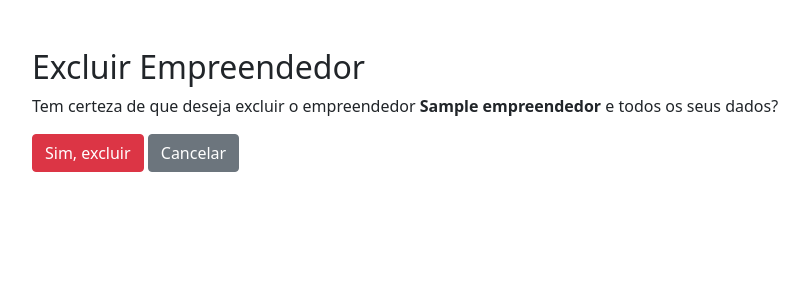
After one commit to Joaquim-Renato/transNoTrampo, a Django app: page /deletar/1/ in a window 1280 px wide. The commit adds this page. Shown: the top 300 px of the page, without its empty margins (50-859 px from the left). Run offline with Django 3.2, Linux system fonts and the light colour scheme; tables that the repository leaves empty hold one stand-in row (values such as "Sample post").

Commit message:
delet funcionando

```diff
--- /dev/null
+++ b/empreendedores/templates/delete.html
@@ -0,0 +1,23 @@
+<!DOCTYPE html>
+<html lang="pt-br">
+<head>
+    <meta charset="UTF-8">
+    <meta name="viewport" content="width=device-width, initial-scale=1.0">
+    <title>Confirmar Exclusão</title>
+    <link
+        href="https://cdn.jsdelivr.net/npm/bootstrap@5.0.2/dist/css/bootstrap.min.css"
+        rel="stylesheet"
+    />
+</head>
+<body>
+    <div class="container mt-5">
+        <h2>Excluir Empreendedor</h2>
+        <p>Tem certeza de que deseja excluir o empreendedor <strong>{{ empreendedor.nome }}</strong> e todos os seus dados?</p>
+        <form method="POST">
+            {% csrf_token %}
+            <button type="submit" class="btn btn-danger">Sim, excluir</button>
+            <a href="{% url 'lista_empreendedores' %}" class="btn btn-secondary">Cancelar</a>
+        </form>
+    </div>
+</body>
+</html>
--- a/empreendedores/templates/lista.html
+++ b/empreendedores/templates/lista.html
@@ -35,6 +35,7 @@
                     </li>
                     <td>
                         <a href="{% url 'edit_empreendedor' empreendedor.id %}" class="btn btn-warning btn-sm">Editar</a>
+                        <a href="{% url 'delete_empreendedor' empreendedor.id %}" class="btn btn-danger btn-sm">Excluir</a>
                     </td>
 
                 {% endfor %}
--- a/empreendedores/urls.py
+++ b/empreendedores/urls.py
@@ -5,5 +5,7 @@ urlpatterns = [
     path('cadastrar/', views.cadastrar_empreendedor, name='cadastrar_empreendedor'),
     path('lista/', views.lista_empreendedores, name='lista_empreendedores'),
     path('', views.index, name='index'),
-    path('editar/<int:id>/', views.edit_empreendedor, name='edit_empreendedor')
+    path('editar/<int:id>/', views.edit_empreendedor, name='edit_empreendedor'),
+    path('deletar/<int:id>/', views.delete_empreendedor, name='delete_empreendedor'),
+
 ]
--- a/empreendedores/views.py
+++ b/empreendedores/views.py
@@ -1,4 +1,4 @@
-from django.shortcuts import render, redirect
+from django.shortcuts import render, redirect, get_object_or_404
 from .models import Empreendedor
 
 # Create your views here.
@@ -70,3 +70,12 @@ def edit_empreendedor(request, id):
         return redirect('lista_empreendedores')
 
     return render(request, 'editar.html', {'empreendedor': empreendedor})
+
+from django.shortcuts import get_object_or_404
+
+def delete_empreendedor(request, id):
+    empreendedor = get_object_or_404(Empreendedor, id=id)
+    if request.method == 'POST':
+        empreendedor.delete()
+        return redirect('lista_empreendedores')
+    return render(request, 'delete.html', {'empreendedor': empreendedor})
```
